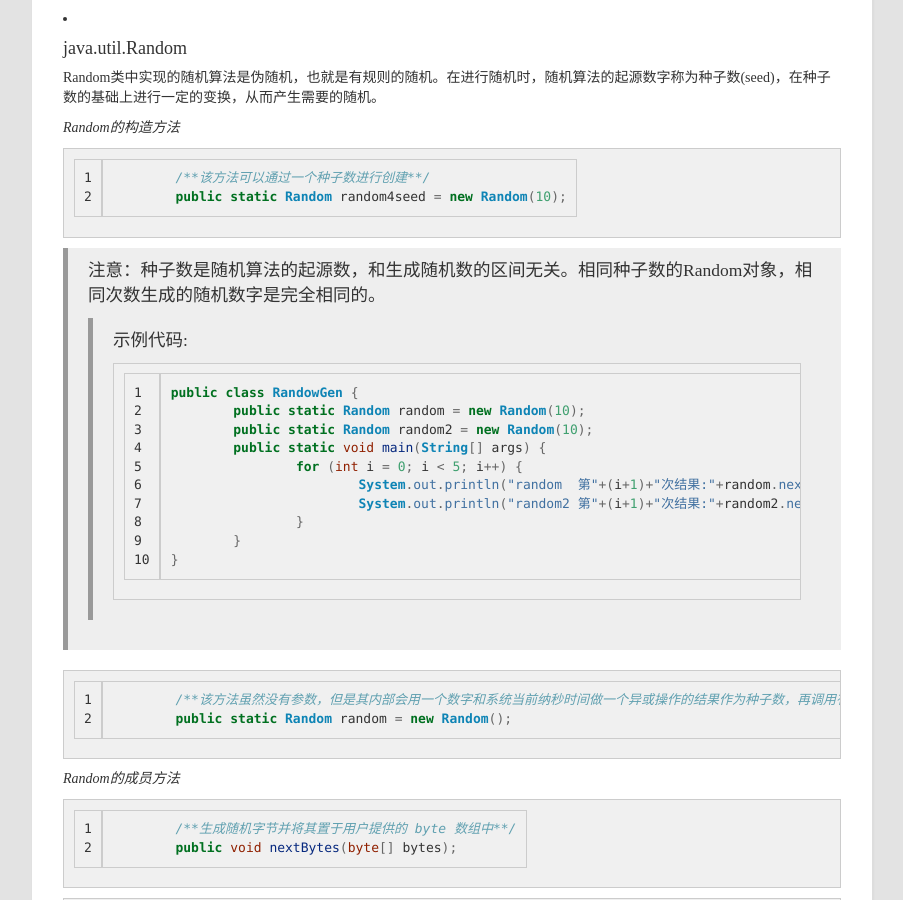
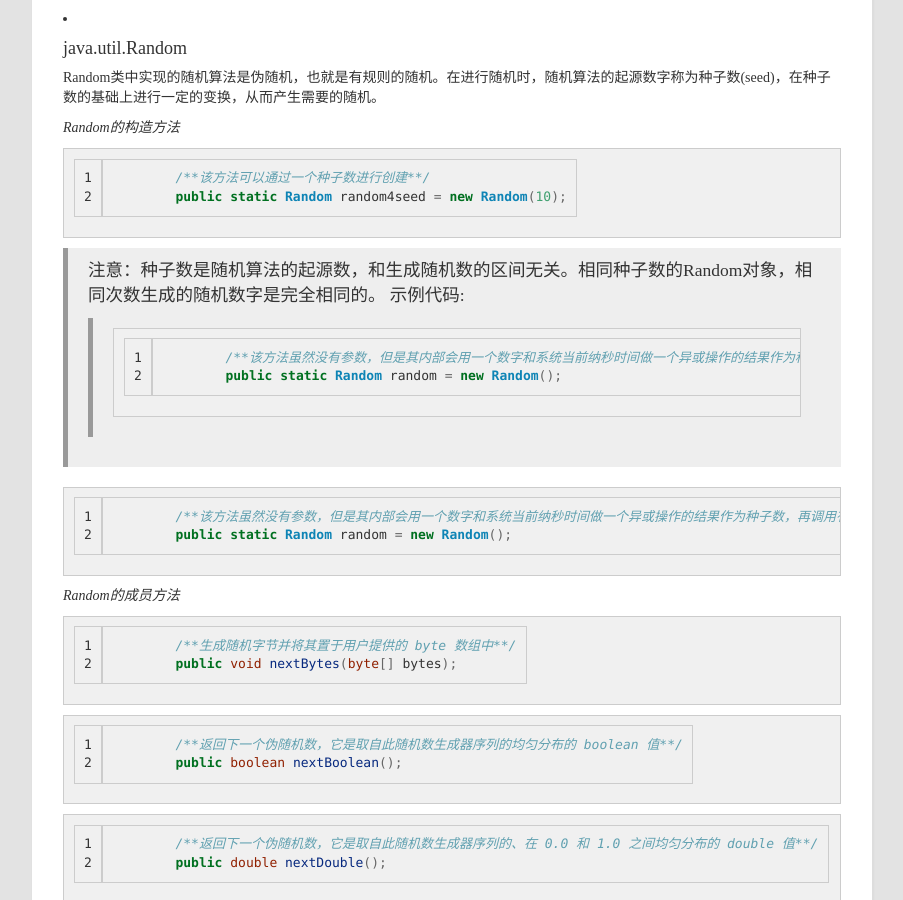
Before and after one commit to tomgg/tomgg.github.io, a Jekyll site: the page built from _posts/2016-07-20-java-random.md, in a window 1280 px wide and 900 px high, scrolled down 682 px. Shown: the whole window, without its empty margins (53-956 px from the left). Built offline with Jekyll 4.4.1, drawn with Linux system fonts in a browser that asks for light colours; nearby versions of some CDN libraries; comment, search, counter and statistics services are not loaded.

Commit message:
no message

````diff
--- a/_posts/2016-07-20-java-random.md
+++ b/_posts/2016-07-20-java-random.md
@@ -48,18 +48,10 @@ _Random的构造方法_
 ```
 
 >注意：种子数是随机算法的起源数，和生成随机数的区间无关。相同种子数的Random对象，相同次数生成的随机数字是完全相同的。
->>示例代码:
+>示例代码:
 >> ``` java
->> public class RandowGen {
->>	public static Random random = new Random(10);
->>	public static Random random2 = new Random(10);
->>	public static void main(String[] args) {
->>		for (int i = 0; i < 5; i++) {
->>			System.out.println("random  第"+(i+1)+"次结果:"+random.nextInt());
->>			System.out.println("random2 第"+(i+1)+"次结果:"+random2.nextInt());
->>		}
->>	}
->> }
+	/**该方法虽然没有参数，但是其内部会用一个数字和系统当前纳秒时间做一个异或操作的结果作为种子数，再调用有参的构造方法。由于系统时间是一直在变化的，所以基本上得到随机数都是不重复**/
+	public static Random random = new Random();
 >> ```
 
 
````
